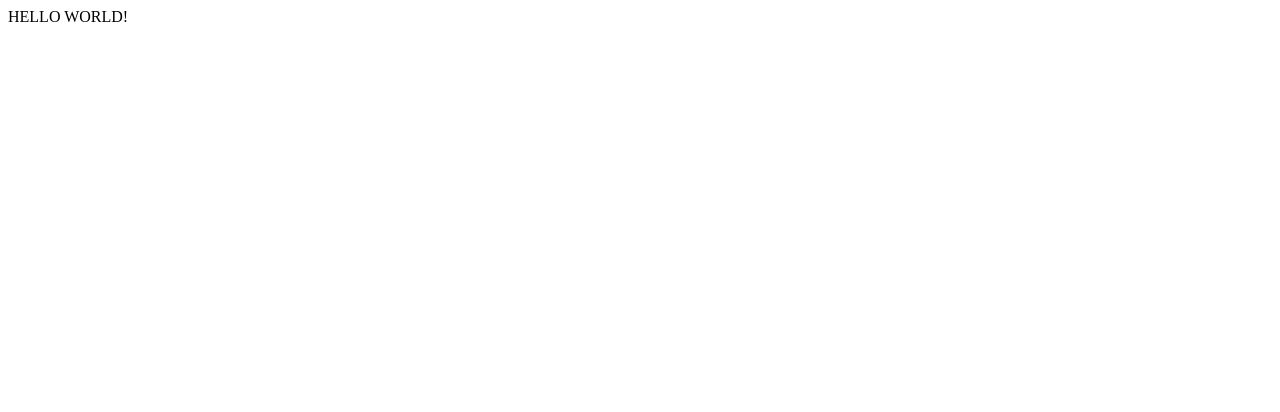
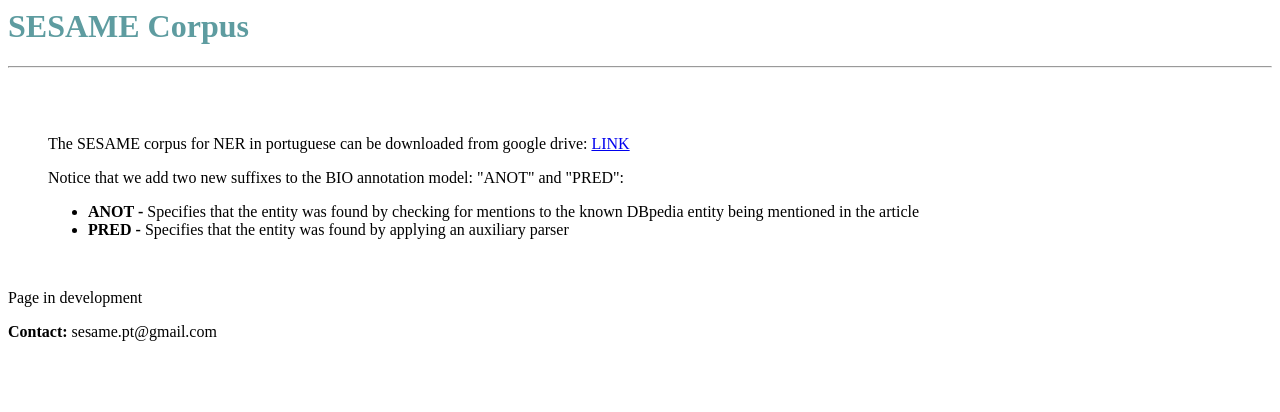
Before and after one commit to sesame-pt/sesame-pt.github.io, a plain HTML site: page index.html in a window 1280 px wide. Drawn offline with Linux system fonts and the light colour scheme.

Commit message:
Update index.html

```diff
--- a/index.html
+++ b/index.html
@@ -1,6 +1,17 @@
-<html>
-<header><title>This is title</title></header>
-<body>
-HELLO WORLD!
-</body>
-</html>
+<!-- #######  YAY, I AM THE SOURCE EDITOR! #########-->
+<h1 style="color: #5e9ca0;">SESAME Corpus</h1>
+<hr />
+<blockquote>
+<h2 style="color: #2e6c80;">&nbsp;</h2>
+<p>The SESAME corpus for NER in portuguese can be downloaded from google drive: <a href="https://drive.google.com/file/d/14bgKYYqVJPeE92-ZaAJfX_jwS7O9XSf1/view?usp=sharing">LINK</a></p>
+<p>Notice that we add two new suffixes to the BIO annotation model: "ANOT" and "PRED":</p>
+<ul>
+<li><strong>ANOT - </strong>Specifies that the entity was found by checking for mentions to the known DBpedia entity being mentioned in the article</li>
+<li><strong>PRED - </strong>Specifies that the entity was found by applying an auxiliary parser</li>
+</ul>
+</blockquote>
+<p style="color: #2e6c80;">&nbsp;</p>
+<p>Page in development</p>
+<p><strong>Contact:&nbsp;</strong>sesame.pt@gmail.com</p>
+<p><strong>&nbsp;</strong></p>
+<p><strong>&nbsp;</strong></p>
```
